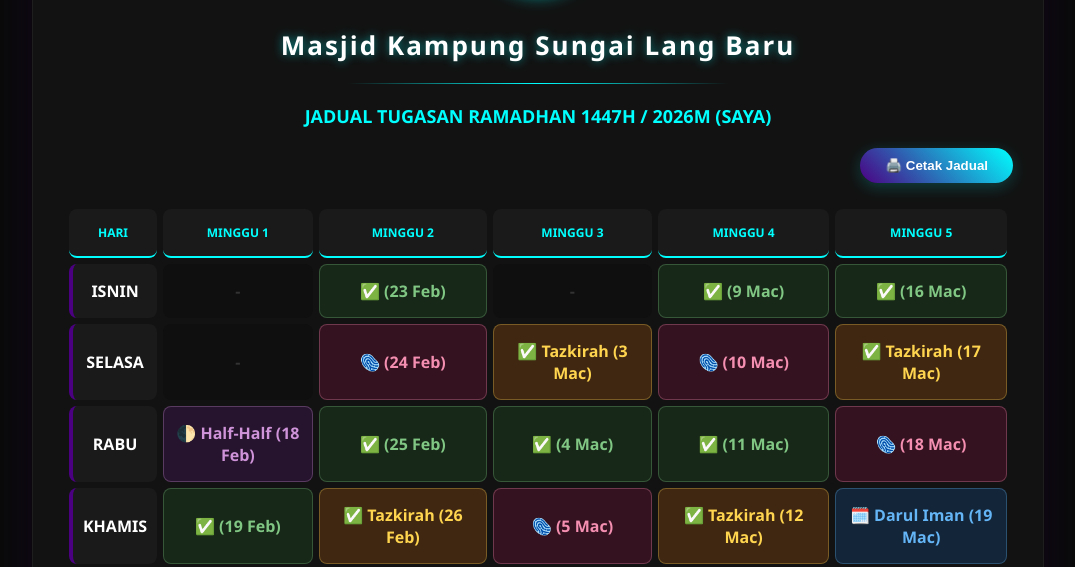
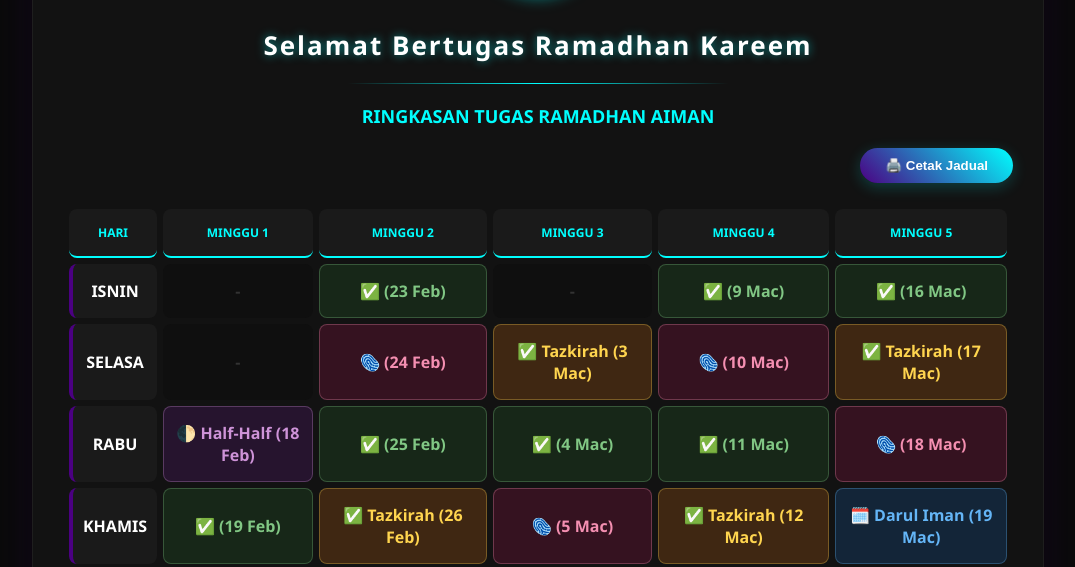
Before and after one commit to shiftcrypto69/jadual-imam-ramadan-2026M-1447H-saya, a plain HTML site: page index.html in a window 1280 px wide. Shown: the part 200-767 px from the top of the page, without its empty margins (102-1177 px from the left). Drawn offline with Linux system fonts and the light colour scheme.

Commit message:
Update index.html

```diff
--- a/index.html
+++ b/index.html
@@ -3,7 +3,7 @@
 <head>
     <meta charset="UTF-8">
     <meta name="viewport" content="width=device-width, initial-scale=1.0">
-    <title>Jadual Tugas Ramadhan 1447H - Saya</title>
+    <title>Jadual Tugas Ramadhan Aiman</title>
     <link rel="stylesheet" href="style.css">
 </head>
 <body>
@@ -11,9 +11,9 @@
     <div class="table-container">
         <div class="header-masjid">
             <img src="logo.png" alt="Logo Peribadi" class="logo-rasmi">
-            <h1>Masjid Kampung Sungai Lang Baru</h1>
+            <h1>Selamat Bertugas Ramadhan Kareem</h1>
             <hr class="garis-hiasan">
-            <h2>JADUAL TUGASAN RAMADHAN 1447H / 2026M (SAYA)</h2>
+            <h2>RINGKASAN TUGAS RAMADHAN AIMAN</h2>
         </div>
 
         <div class="no-print" style="text-align: right; margin-bottom: 15px;">
```
